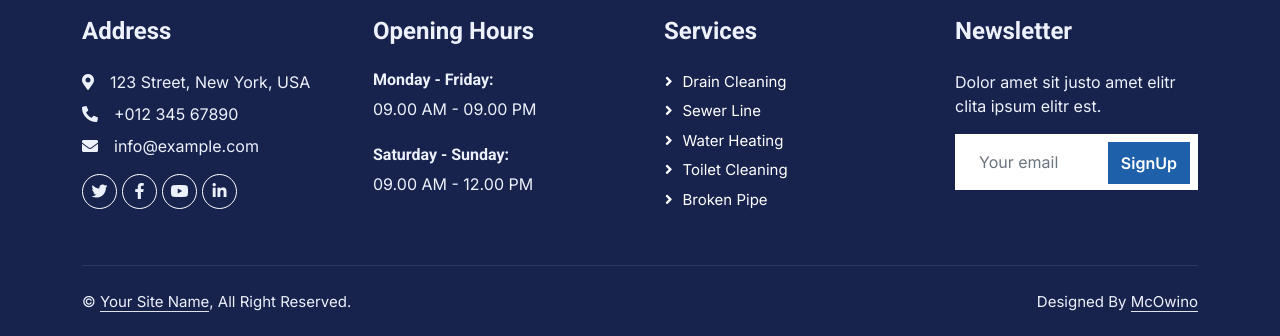
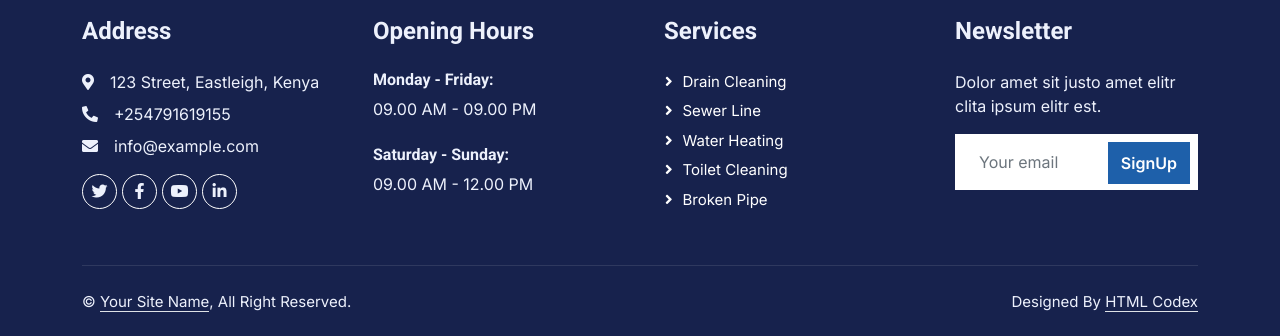
Before and after one commit to McOwino20/plumber-service-website-main, a plain HTML site: page index.html in a window 1280 px wide. Shown: the part 5194-5530 px from the top of the page. Drawn offline with nearby package versions, Linux system fonts and the light colour scheme.

Commit message:
Update index.html

```diff
--- a/index.html
+++ b/index.html
@@ -556,8 +556,8 @@
             <div class="row g-5">
                 <div class="col-lg-3 col-md-6">
                     <h4 class="text-light mb-4">Address</h4>
-                    <p class="mb-2"><i class="fa fa-map-marker-alt me-3"></i>123 Street, New York, USA</p>
-                    <p class="mb-2"><i class="fa fa-phone-alt me-3"></i>+012 345 67890</p>
+                    <p class="mb-2"><i class="fa fa-map-marker-alt me-3"></i>123 Street, Eastleigh, Kenya</p>
+                    <p class="mb-2"><i class="fa fa-phone-alt me-3"></i>+254791619155</p>
                     <p class="mb-2"><i class="fa fa-envelope me-3"></i>info@example.com</p>
                     <div class="d-flex pt-2">
                         <a class="btn btn-outline-light btn-social" href=""><i class="fab fa-twitter"></i></a>
@@ -599,7 +599,7 @@
                     </div>
                     <div class="col-md-6 text-center text-md-end">
                         <!--/*** This template is free as long as you keep the footer author’s credit link/attribution link/backlink. If you'd like to use the template without the footer author’s credit link/attribution link/backlink, you can purchase the Credit Removal License from "https://htmlcodex.com/credit-removal". Thank you for your support. ***/-->
-                        Designed By <a class="border-bottom" href="#">McOwino</a>
+                        Designed By <a class="border-bottom" href="https://htmlcodex.com">HTML Codex</a>
                     </div>
                 </div>
             </div>
```
